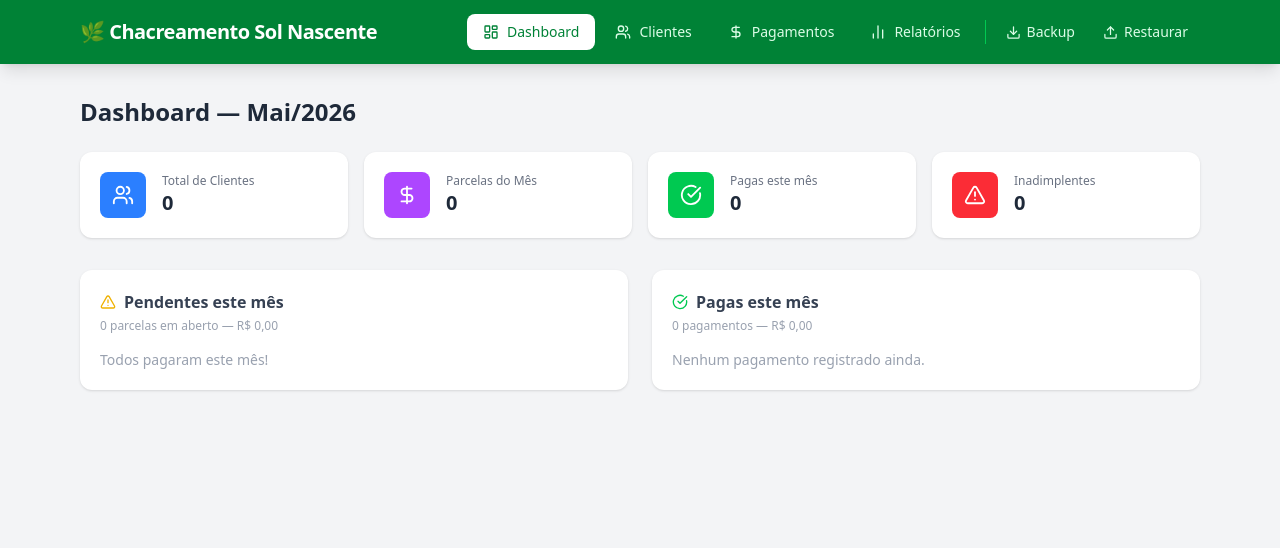
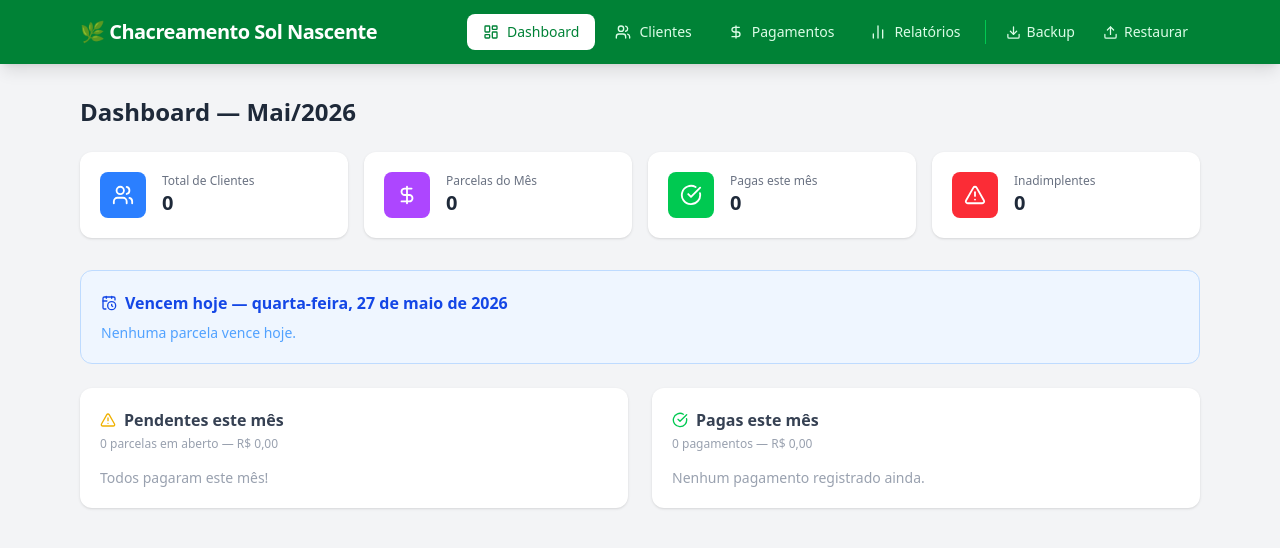
Before and after one commit to samparon/sol-nascente, a React (Vite) app: page / in a window 1280 px wide. Shown: the top 548 px of the page. Built offline with nearby package versions, Linux system fonts and the light colour scheme.

Commit message:
Dashboard: adiciona bloco de parcelas que vencem hoje

```diff
--- a/src/pages/Dashboard.jsx
+++ b/src/pages/Dashboard.jsx
@@ -1,5 +1,5 @@
 import { useApp } from '../context/AppContext'
-import { Users, AlertTriangle, CheckCircle, DollarSign, BadgeCheck } from 'lucide-react'
+import { Users, AlertTriangle, CheckCircle, DollarSign, BadgeCheck, CalendarClock } from 'lucide-react'
 
 const MESES = ['Jan','Fev','Mar','Abr','Mai','Jun','Jul','Ago','Set','Out','Nov','Dez']
 const fmt = v => Number(v).toLocaleString('pt-BR', { style: 'currency', currency: 'BRL' })
@@ -11,12 +11,14 @@ export default function Dashboard() {
   const hoje = new Date()
   const mes = hoje.getMonth() + 1
   const ano = hoje.getFullYear()
+  const hojeStr = hoje.toISOString().split('T')[0]
 
   const resumo = getResumoMensal(mes, ano)
   const inadimplentes = getInadimplentes()
   const parcelasMes = getParcelasDoMes(mes, ano)
   const pendentes = parcelasMes.filter(p => !p.pago)
   const pagas = parcelasMes.filter(p => p.pago)
+  const vencemHoje = parcelasMes.filter(p => p.parcela.dataVencimento === hojeStr && !p.pago)
 
   const cards = [
     { label: 'Total de Clientes', value: clientes.length, icon: Users, color: 'bg-blue-500' },
@@ -43,6 +45,40 @@ export default function Dashboard() {
             </div>
           </div>
         ))}
+      </div>
+
+      {/* Vencem Hoje */}
+      <div className="bg-blue-50 border border-blue-200 rounded-xl p-5 mb-6">
+        <h2 className="text-base font-semibold text-blue-700 mb-1 flex items-center gap-2">
+          <CalendarClock size={16} /> Vencem hoje — {hoje.toLocaleDateString('pt-BR', { weekday: 'long', day: '2-digit', month: 'long', year: 'numeric' })}
+        </h2>
+        {vencemHoje.length === 0 ? (
+          <p className="text-sm text-blue-400 mt-2">Nenhuma parcela vence hoje.</p>
+        ) : (
+          <>
+            <p className="text-xs text-blue-500 mb-3">{vencemHoje.length} parcela{vencemHoje.length !== 1 ? 's' : ''} a receber — {fmt(vencemHoje.reduce((acc, p) => acc + p.parcela.valor, 0))}</p>
+            <ul className="divide-y divide-blue-100">
+              {vencemHoje.map(({ cliente, parcela }) => (
+                <li key={`${cliente.id}-${parcela.numero}`} className="py-2 flex justify-between items-center gap-3">
+                  <div className="flex-1 min-w-0">
+                    <p className="font-semibold text-blue-800 text-sm">{cliente.nome}</p>
+                    <p className="text-xs text-blue-500">
+                      {[cliente.numChacara && `Ch. ${cliente.numChacara}`, cliente.quadra && `Qd. ${cliente.quadra}`].filter(Boolean).join(' — ')}
+                      {(cliente.numChacara || cliente.quadra) ? ' — ' : ''}Parcela {parcela.numero}
+                      {cliente.telefone && ` — ${cliente.telefone}`}
+                    </p>
+                  </div>
+                  <span className="text-sm font-bold text-blue-700 flex-shrink-0">{fmt(parcela.valor)}</span>
+                  <button
+                    onClick={() => marcarPago(cliente.id, 'parcela', String(parcela.numero), parcela.valor, hojeStr)}
+                    className="flex items-center gap-1 bg-green-600 hover:bg-green-700 text-white text-xs px-3 py-1.5 rounded-lg flex-shrink-0 font-medium">
+                    <BadgeCheck size={13} /> Pagar
+                  </button>
+                </li>
+              ))}
+            </ul>
+          </>
+        )}
       </div>
 
       <div className="grid md:grid-cols-2 gap-6 mb-6">
```
